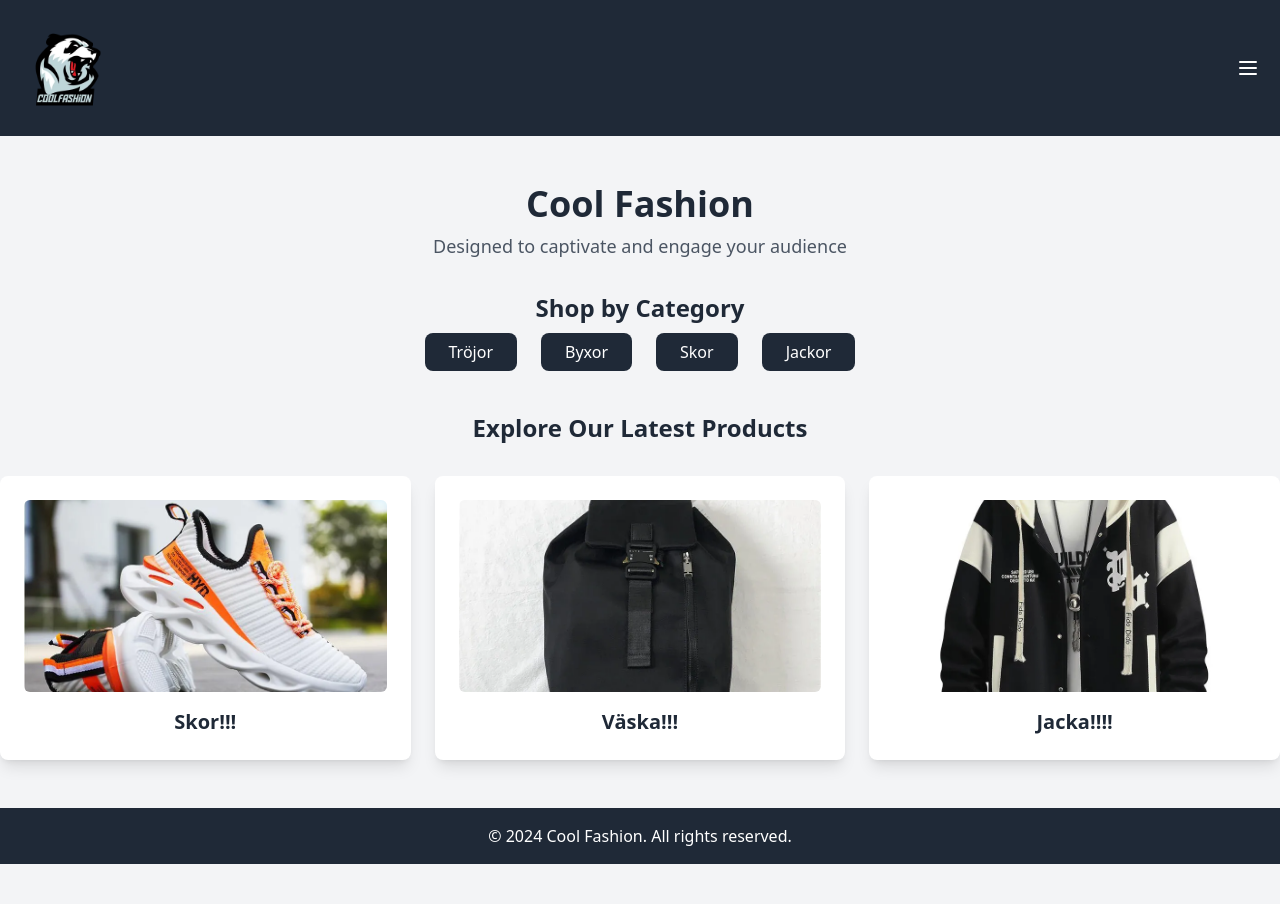
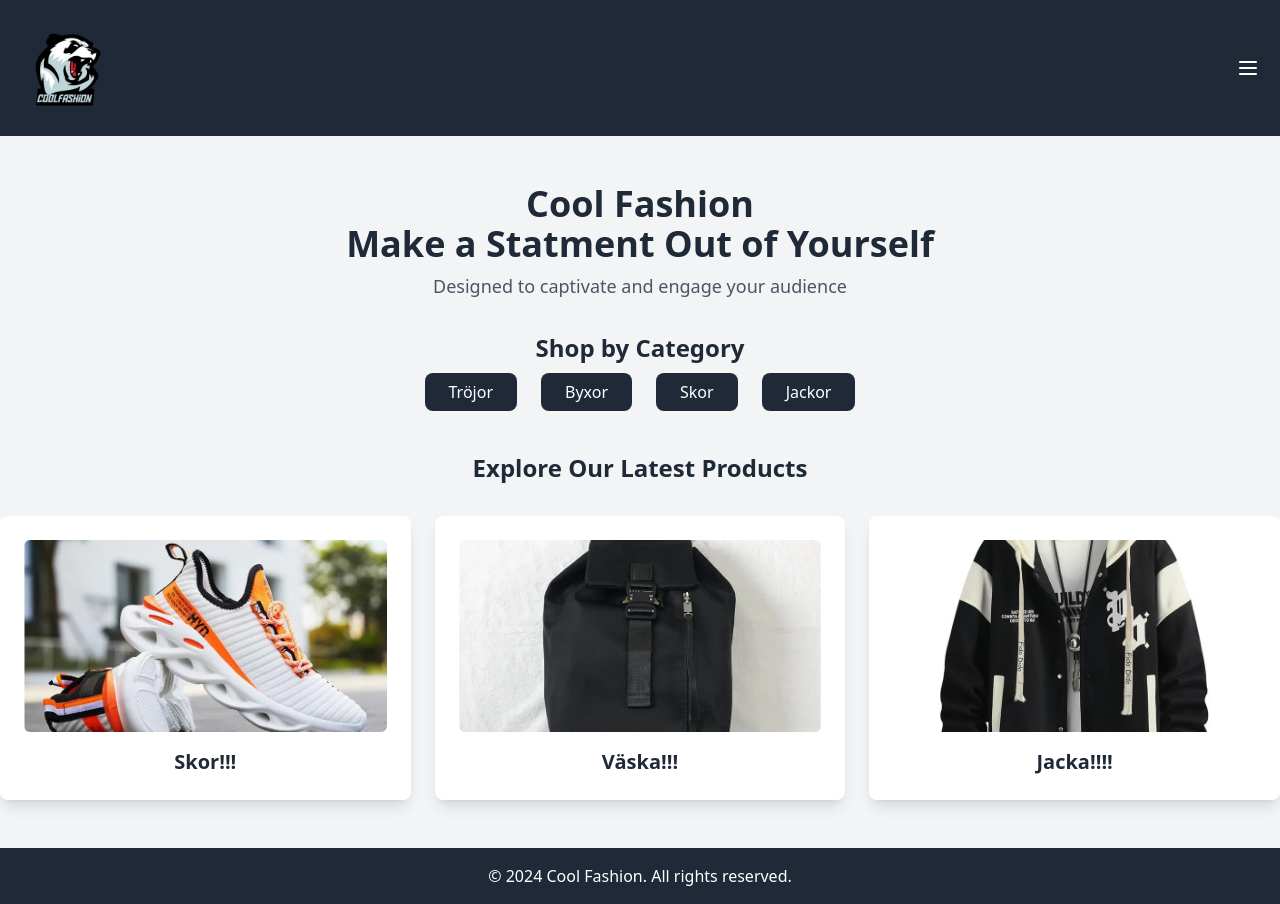
Before and after one commit to SamosTheWiseSage/Agile-project, a React (Create React App) app: page / in a window 1280 px wide. Before the commit the page ends 864 px from the top, so only its background shows below. Built offline with nearby package versions, Linux system fonts and the light colour scheme.

Commit message:
slogan fix

```diff
--- a/src/components/Home.jsx
+++ b/src/components/Home.jsx
@@ -36,7 +36,8 @@ const Home = () => {
       <Navbar />
 
       <div className="text-center mt-12 flex-grow">
-        <h2 className="text-3xl md:text-4xl font-extrabold text-gray-800">Cool Fashion</h2>
+        <h2 className="text-3xl md:text-4xl font-extrabold text-gray-800">Cool Fashion<br>
+        </br> Make a Statment Out of Yourself</h2>
         <p className="text-gray-600 mt-2 text-lg">Designed to captivate and engage your audience</p>
       </div>
 
```
